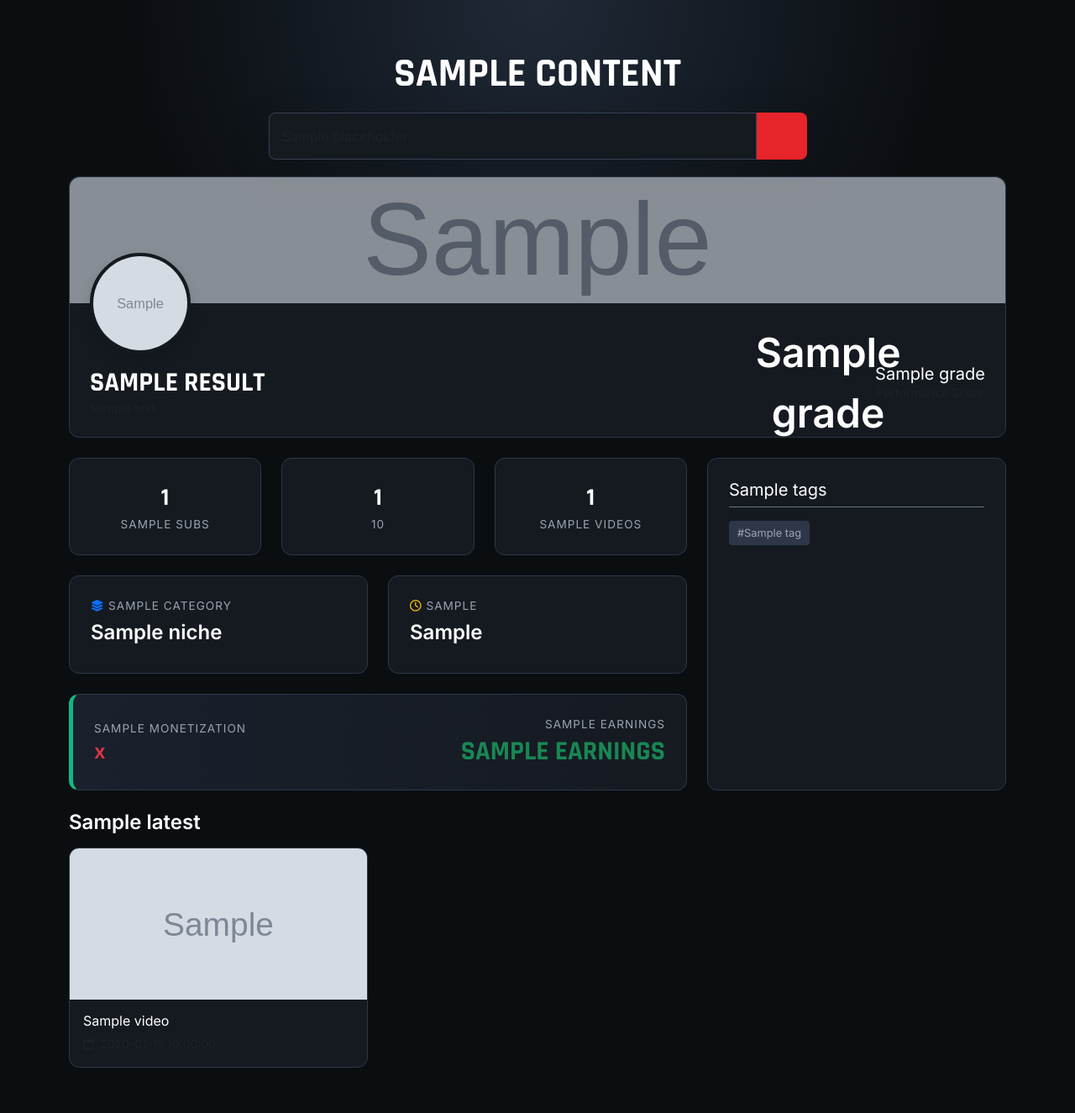
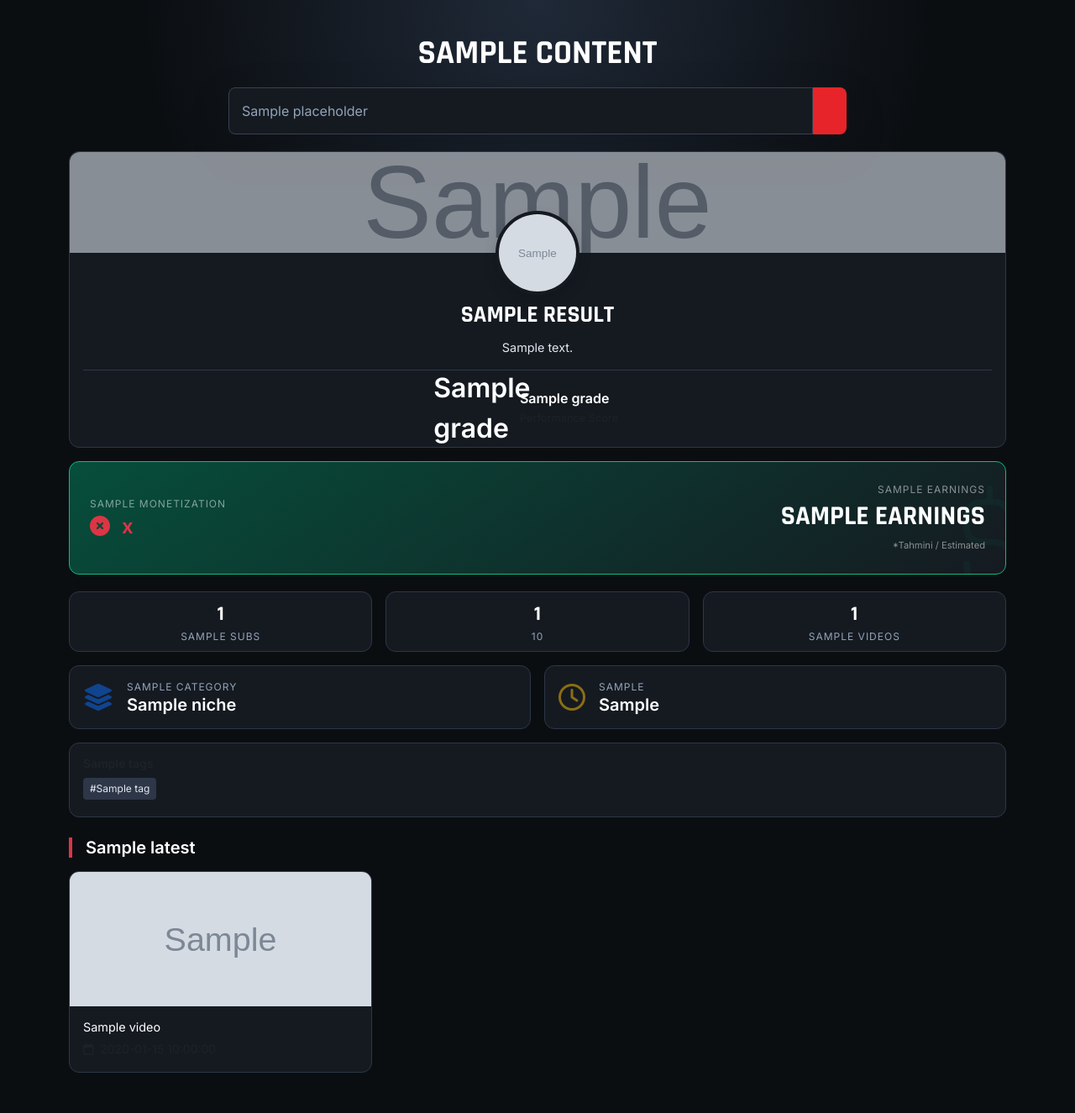
Before and after one commit to 2psgmvs86m-a11y/youtube-trend-analiz, a Flask app: template templates/index.html in a window 1280 px wide. Shown: the part 57-1382 px from the top of the page at 84% size. Before the commit the page ends 1328 px from the top, so only its background shows below. Run offline with Flask 3, Linux system fonts and the light colour scheme; the template is opened without the code that fills it: most values are stand-ins (such as "Sample title", 1, 10 or a date in 2020); grey boxes marked "Sample" are stand-in pictures.

Commit message:
Update index.html

```diff
--- a/templates/index.html
+++ b/templates/index.html
@@ -9,37 +9,63 @@
     <link rel="stylesheet" href="https://cdnjs.cloudflare.com/ajax/libs/font-awesome/6.4.0/css/all.min.css">
 
     <style>
-        :root { --dark-bg: #0b0e11; --card-bg: #151a21; --accent: #e62429; --text-gray: #9ca3af; }
+        :root { --dark-bg: #0b0e11; --card-bg: #151a21; --accent: #e62429; --text-gray: #cbd5e1; }
         body { background-color: var(--dark-bg); color: white; font-family: 'Inter', sans-serif; }
         h1, h2, h3, .grade-text { font-family: 'Rajdhani', sans-serif; text-transform: uppercase; }
 
         /* Header & Search */
         .navbar { background: rgba(21, 26, 33, 0.95); border-bottom: 1px solid #2d3748; }
-        .hero { padding: 60px 0; background: radial-gradient(circle at top, #1f2937 0%, var(--dark-bg) 70%); }
+        .hero { padding: 40px 0; background: radial-gradient(circle at top, #1f2937 0%, var(--dark-bg) 70%); }
+
+        /* Arama Kutusu Düzeltmeleri */
         .search-input { background: var(--card-bg); border: 1px solid #374151; color: white; padding: 15px; border-radius: 8px 0 0 8px; }
         .search-input:focus { background: var(--card-bg); color: white; border-color: var(--accent); box-shadow: none; }
-        .btn-audit { background: var(--accent); border: none; color: white; font-weight: 700; padding: 0 30px; border-radius: 0 8px 8px 0; }
+        .search-input::placeholder { color: #94a3b8 !important; opacity: 1; } /* Placeholder rengi açıldı */
+        .btn-audit { background: var(--accent); border: none; color: white; font-weight: 700; padding: 0 20px; border-radius: 0 8px 8px 0; white-space: nowrap; }
 
         /* Cards */
-        .glass-card { background: var(--card-bg); border: 1px solid #2d3748; border-radius: 12px; padding: 25px; height: 100%; }
-        .channel-banner { height: 150px; width: 100%; object-fit: cover; border-radius: 12px 12px 0 0; opacity: 0.6; }
-        .avatar-overlay { width: 120px; height: 120px; border-radius: 50%; border: 4px solid var(--card-bg); margin-top: -60px; position: relative; z-index: 2; background: #000; }
+        .glass-card { background: var(--card-bg); border: 1px solid #2d3748; border-radius: 12px; padding: 20px; height: 100%; }
+        .channel-banner { height: 120px; width: 100%; object-fit: cover; border-radius: 12px 12px 0 0; opacity: 0.6; }
 
-        /* Grade Badge */
-        .grade-box { width: 80px; height: 80px; display: flex; align-items: center; justify-content: center; border-radius: 12px; font-size: 3rem; font-weight: 800; color: white; }
-        .grade-A, .grade-A_plus { background: linear-gradient(135deg, #10b981, #059669); box-shadow: 0 0 20px rgba(16, 185, 129, 0.4); }
+        /* Profil ve Avatar Düzeni */
+        .profile-header { margin-top: -50px; position: relative; z-index: 2; text-align: center; }
+        .avatar-overlay { width: 100px; height: 100px; border-radius: 50%; border: 4px solid var(--card-bg); background: #000; }
+
+        /* Açıklama Metni Okunabilirliği */
+        .desc-text { color: #e2e8f0 !important; font-size: 0.9rem; line-height: 1.5; margin-top: 10px; }
+
+        /* Grade Badge - Mobilde daha iyi dursun diye */
+        .grade-container { display: flex; justify-content: center; align-items: center; gap: 15px; margin-top: 15px; padding-top: 15px; border-top: 1px solid #2d3748; }
+        .grade-box { width: 60px; height: 60px; display: flex; align-items: center; justify-content: center; border-radius: 12px; font-size: 2rem; font-weight: 800; color: white; flex-shrink: 0; }
+        .grade-A, .grade-A_plus { background: linear-gradient(135deg, #10b981, #059669); box-shadow: 0 0 15px rgba(16, 185, 129, 0.4); }
         .grade-B, .grade-B_plus { background: linear-gradient(135deg, #3b82f6, #2563eb); }
         .grade-C { background: linear-gradient(135deg, #f59e0b, #d97706); }
         .grade-D { background: linear-gradient(135deg, #ef4444, #dc2626); }
 
         /* Tags */
-        .tag-badge { background: #2d3748; color: var(--text-gray); font-size: 0.8rem; padding: 5px 10px; border-radius: 4px; margin: 0 5px 5px 0; display: inline-block; }
+        .tag-badge { background: #2d3748; color: #e2e8f0; font-size: 0.75rem; padding: 4px 8px; border-radius: 4px; margin: 0 4px 4px 0; display: inline-block; }
 
-        /* Financial Box */
-        .finance-section { background: linear-gradient(to right, #1a202c, #151a21); border-left: 5px solid #10b981; }
+        /* Financial Box - Öne Çıkarılmış */
+        .finance-highlight {
+            background: linear-gradient(145deg, #064e3b 0%, #151a21 100%);
+            border: 1px solid #10b981;
+            margin-bottom: 20px;
+            position: relative;
+            overflow: hidden;
+        }
+        .finance-highlight::before {
+            content: '$';
+            position: absolute;
+            right: -20px;
+            top: -20px;
+            font-size: 10rem;
+            opacity: 0.05;
+            font-family: 'Rajdhani';
+            color: #10b981;
+        }
 
-        .stat-num { font-size: 1.8rem; font-weight: 700; font-family: 'Rajdhani'; }
-        .stat-label { font-size: 0.85rem; color: var(--text-gray); text-transform: uppercase; letter-spacing: 1px; }
+        .stat-num { font-size: 1.5rem; font-weight: 700; font-family: 'Rajdhani'; color: white; }
+        .stat-label { font-size: 0.75rem; color: #94a3b8; text-transform: uppercase; letter-spacing: 1px; }
     </style>
 </head>
 <body>
@@ -59,104 +85,121 @@
 
     <div class="hero">
         <div class="container text-center">
-            <h1 class="display-5 fw-bold mb-3">{{ content.title }}</h1>
+            <h1 class="display-6 fw-bold mb-3">{{ content.title }}</h1>
             <div class="row justify-content-center">
-                <div class="col-md-7">
+                <div class="col-12 col-md-8">
                     <form method="POST" class="d-flex shadow-lg">
                         <input type="text" name="query" class="form-control search-input" placeholder="{{ content.placeholder }}" required>
                         <button class="btn btn-audit" type="submit">{{ content.search_btn }}</button>
                     </form>
                 </div>
             </div>
-            {% if error %} <div class="alert alert-danger mt-4 d-inline-block py-2 px-4">{{ error }}</div> {% endif %}
+            {% if error %} <div class="alert alert-danger mt-4 d-inline-block py-2 px-4 small">{{ error }}</div> {% endif %}
         </div>
     </div>
 
     {% if result %}
-    <div class="container pb-5" style="margin-top: -40px;">
+    <div class="container pb-5" style="margin-top: -20px;">
 
-        <div class="glass-card p-0 mb-4">
+        <div class="glass-card p-0 mb-3">
             {% if result.banner %}
             <img src="{{ result.banner }}" class="channel-banner">
             {% else %}
             <div class="channel-banner" style="background: #2d3748;"></div>
             {% endif %}
-            <div class="px-4 pb-4 d-md-flex align-items-end">
-                <div class="text-center text-md-start">
+
+            <div class="px-3 pb-3">
+                <div class="profile-header">
                     <img src="{{ result.avatar }}" class="avatar-overlay shadow">
-                    <h2 class="mt-3 mb-0 fw-bold">{{ result.title }}</h2>
-                    <p class="text-muted small mb-0">{{ result.desc }}</p>
+                    <h3 class="mt-2 mb-1 fw-bold">{{ result.title }}</h3>
+                    <p class="desc-text">{{ result.desc }}</p>
                 </div>
-                <div class="ms-auto mt-3 mt-md-0 d-flex gap-3 text-center">
+
+                <div class="grade-container">
                     <div class="grade-box grade-{{ result.grade | replace('+','_plus') }}">
                         {{ result.grade }}
                     </div>
-                    <div class="d-flex flex-column justify-content-center">
-                        <h5 class="mb-0 text-white">{{ content.grade }}</h5>
-                        <small class="text-muted">Performance Score</small>
+                    <div class="text-start">
+                        <h6 class="mb-0 text-white fw-bold">{{ content.grade }}</h6>
+                        <small class="text-muted" style="font-size: 0.8rem;">Performance Score</small>
                     </div>
                 </div>
             </div>
         </div>
 
-        <div class="row g-4 mb-4">
-            <div class="col-lg-8">
-                <div class="row g-4">
-                    <div class="col-md-4"><div class="glass-card text-center"><div class="stat-num">{{ result.sub_count }}</div><div class="stat-label">{{ content.subs }}</div></div></div>
-                    <div class="col-md-4"><div class="glass-card text-center"><div class="stat-num">{{ result.view_count }}</div><div class="stat-label">{{ content.views }}</div></div></div>
-                    <div class="col-md-4"><div class="glass-card text-center"><div class="stat-num">{{ result.video_count }}</div><div class="stat-label">{{ content.videos }}</div></div></div>
+        <div class="glass-card finance-highlight p-4 d-flex flex-column flex-md-row justify-content-between align-items-center text-center text-md-start">
+            <div class="mb-3 mb-md-0">
+                <div class="stat-label mb-1 text-white-50">{{ content.monetization }}</div>
+                <h4 class="fw-bold mb-0 {{ 'text-success' if result.monetized else 'text-danger' }}">
+                    <i class="fas {{ 'fa-check-circle' if result.monetized else 'fa-times-circle' }} me-2"></i>
+                    {{ content.active if result.monetized else content.passive }}
+                </h4>
+            </div>
+            <div class="text-md-end">
+                <div class="stat-label mb-1 text-white-50">{{ content.earnings }}</div>
+                <h2 class="fw-bold text-white mb-0">{{ result.earnings }}</h2>
+                <small class="text-white-50" style="font-size: 0.7rem;">*Tahmini / Estimated</small>
+            </div>
+        </div>
+
+        <div class="row g-3 mb-3">
+            <div class="col-4">
+                <div class="glass-card text-center p-2 d-flex flex-column justify-content-center">
+                    <div class="stat-num">{{ result.sub_count }}</div>
+                    <div class="stat-label">{{ content.subs }}</div>
+                </div>
+            </div>
+            <div class="col-4">
+                <div class="glass-card text-center p-2 d-flex flex-column justify-content-center">
+                    <div class="stat-num">{{ result.view_count }}</div>
+                    <div class="stat-label">{{ content.views }}</div>
+                </div>
+            </div>
+            <div class="col-4">
+                <div class="glass-card text-center p-2 d-flex flex-column justify-content-center">
+                    <div class="stat-num">{{ result.video_count }}</div>
+                    <div class="stat-label">{{ content.videos }}</div>
+                </div>
+            </div>
 
             <div class="col-md-6">
-                        <div class="glass-card">
-                            <div class="stat-label mb-2"><i class="fas fa-layer-group text-primary"></i> {{ content.category }}</div>
-                            <h4 class="fw-bold">{{ result.niche }}</h4>
+                <div class="glass-card p-3 d-flex align-items-center">
+                    <i class="fas fa-layer-group text-primary fa-2x me-3 opacity-50"></i>
+                    <div>
+                        <div class="stat-label">{{ content.category }}</div>
+                        <h5 class="fw-bold mb-0">{{ result.niche }}</h5>
+                    </div>
                 </div>
             </div>
             <div class="col-md-6">
-                        <div class="glass-card">
-                            <div class="stat-label mb-2"><i class="far fa-clock text-warning"></i> {{ content.upload_schedule }}</div>
-                            <h4 class="fw-bold">{{ result.upload_schedule }}</h4>
-                        </div>
-                    </div>
-
-                    <div class="col-12">
-                        <div class="glass-card finance-section d-md-flex justify-content-between align-items-center">
+                <div class="glass-card p-3 d-flex align-items-center">
+                    <i class="far fa-clock text-warning fa-2x me-3 opacity-50"></i>
                     <div>
-                                <div class="stat-label mb-1">{{ content.monetization }}</div>
-                                <h4 class="fw-bold mb-0 {{ 'text-success' if result.monetized else 'text-danger' }}">
-                                    {{ content.active if result.monetized else content.passive }}
-                                </h4>
-                            </div>
-                            <div class="text-md-end mt-3 mt-md-0">
-                                <div class="stat-label mb-1">{{ content.earnings }}</div>
-                                <h2 class="fw-bold text-success mb-0">{{ result.earnings }}</h2>
-                            </div>
+                        <div class="stat-label">{{ content.upload_schedule }}</div>
+                        <h5 class="fw-bold mb-0">{{ result.upload_schedule }}</h5>
                     </div>
                 </div>
             </div>
         </div>
 
-            <div class="col-lg-4">
-                <div class="glass-card">
-                    <h5 class="mb-3 border-bottom border-secondary pb-2">{{ content.tags }}</h5>
+        {% if result.tags %}
+        <div class="glass-card p-3 mb-4">
+            <h6 class="mb-2 text-muted small fw-bold">{{ content.tags }}</h6>
             {% for tag in result.tags %}
                 <span class="tag-badge">#{{ tag }}</span>
-                    {% else %}
-                        <small class="text-muted">Etiket bulunamadı.</small>
             {% endfor %}
         </div>
-            </div>
-        </div>
+        {% endif %}
 
-        <h4 class="mb-3 fw-bold">{{ content.latest }}</h4>
-        <div class="row g-4">
+        <h5 class="mb-3 fw-bold border-start border-4 border-danger ps-3">{{ content.latest }}</h5>
+        <div class="row g-3">
             {% for video in result.videos %}
             <div class="col-md-4">
                 <a href="https://www.youtube.com/watch?v={{ video.id }}" target="_blank" class="text-decoration-none">
-                    <div class="glass-card p-0 overflow-hidden video-hover">
-                        <img src="{{ video.thumb }}" class="w-100" style="height: 180px; object-fit: cover;">
+                    <div class="glass-card p-0 overflow-hidden video-hover h-100">
+                        <img src="{{ video.thumb }}" class="w-100" style="height: 160px; object-fit: cover;">
                         <div class="p-3">
-                            <h6 class="text-white mb-1 text-truncate">{{ video.title }}</h6>
+                            <h6 class="text-white mb-1 text-truncate" style="font-size: 0.9rem;">{{ video.title }}</h6>
                             <small class="text-muted"><i class="far fa-calendar me-1"></i> {{ video.published }}</small>
                         </div>
                     </div>
```
Lines whose indentation alone changed are shown as unchanged.
